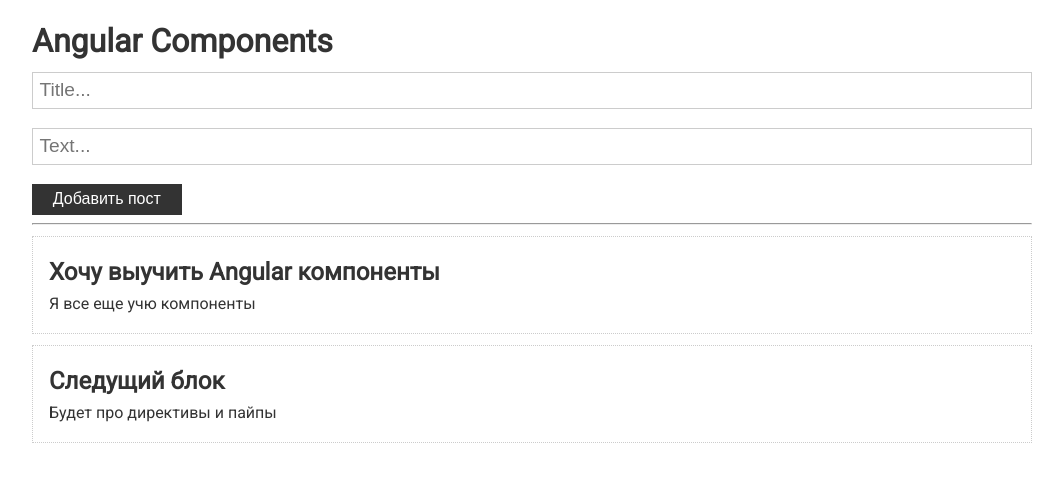
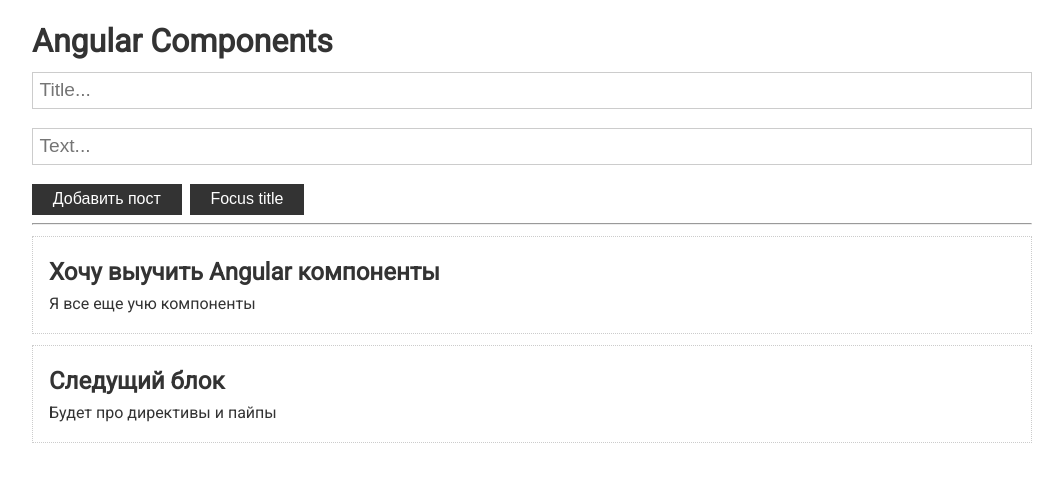
Before and after one commit to AndriBunko/udemy-angular8, an Angular app: page / in a window 1280 px wide. Shown: the top 482 px of the page, without its empty margins (108-1171 px from the left). Built offline with nearby package versions, Linux system fonts and the light colour scheme.

Commit message:
part 3, leson 24 access to html components

```diff
--- a/src/app/post-form/post-form.component.html
+++ b/src/app/post-form/post-form.component.html
@@ -4,6 +4,7 @@
     class="form-control"
     placeholder="Title..."
     [(ngModel)]="title"
+    #titleInput
   >
   <input
     type="text"
@@ -11,6 +12,6 @@
     placeholder="Text..."
     [(ngModel)]="text"
   >
-<div></div>
   <button class="btn" (click)="addPost()" >Добавить пост</button>
+  <button class="btn" (click)="focusTitle()" >Focus title</button>
 </div>
--- a/src/app/post-form/post-form.component.ts
+++ b/src/app/post-form/post-form.component.ts
@@ -1,4 +1,4 @@
-import {Component, EventEmitter, OnInit, Output} from '@angular/core';
+import {Component, ElementRef, EventEmitter, OnInit, Output, ViewChild} from '@angular/core';
 import {Post} from '../app.component';
 
 @Component({
@@ -7,7 +7,9 @@
   styleUrls: ['./post-form.component.css']
 })
 export class PostFormComponent implements OnInit {
-  @Output() onAdd: EventEmitter<Post> = new EventEmitter<Post>();
+  @Output() onAdd: EventEmitter<Post> = new EventEmitter();
+  @ViewChild('titleInput', {static: false}) inputRef: ElementRef;
+
   title = '';
   text = '';
 
@@ -23,10 +25,14 @@
         title: this.title,
         text: this.text
       };
-      this.onAdd.emit(post)
+      this.onAdd.emit(post);
       console.log('New Post', post);
       this.title = this.text = '';
     }
   }
 
+  focusTitle() {
+    this.inputRef.nativeElement.focus();
+    console.log(this.inputRef);
+  }
 }
```
